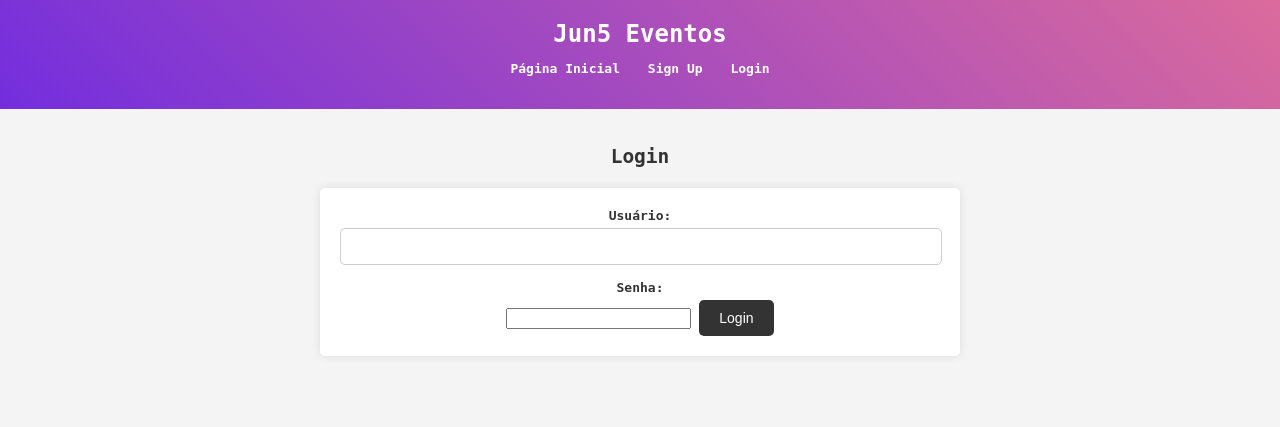
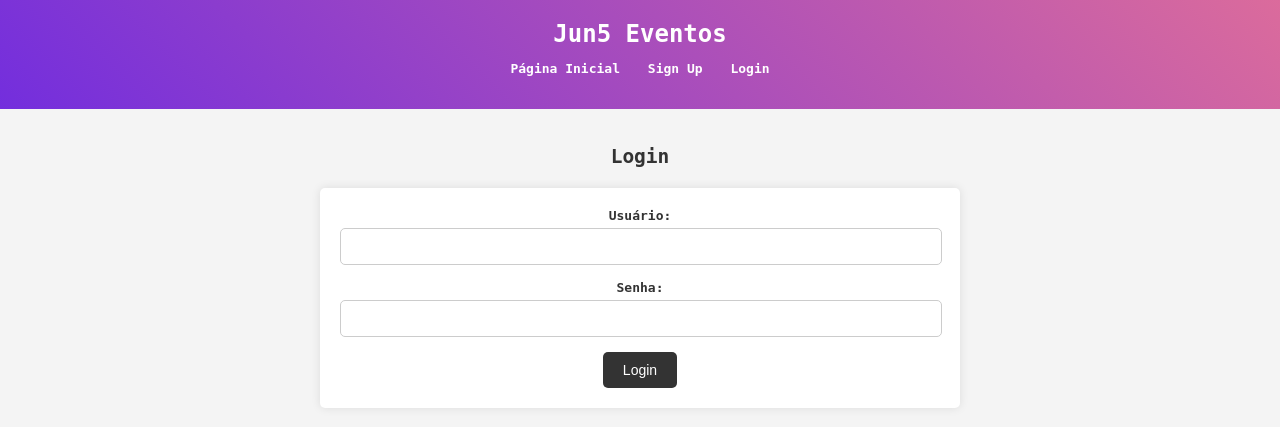
Before and after one commit to roclari/jun5, a Django app: a page that uses jun5/templates/base.html in a window 1280 px wide. Shown: the top 427 px of the page. Run offline with Django 5.2, Linux system fonts and the light colour scheme.

Commit message:
fixing styles

```diff
--- a/jun5/static/styles.css
+++ b/jun5/static/styles.css
@@ -75,6 +75,7 @@ form label {
 
 form input[type="text"],
 form input[type="datetime-local"],
+form input[type="password"],
 form textarea {
     width: calc(100% - 20px);
     padding: 10px;
```
